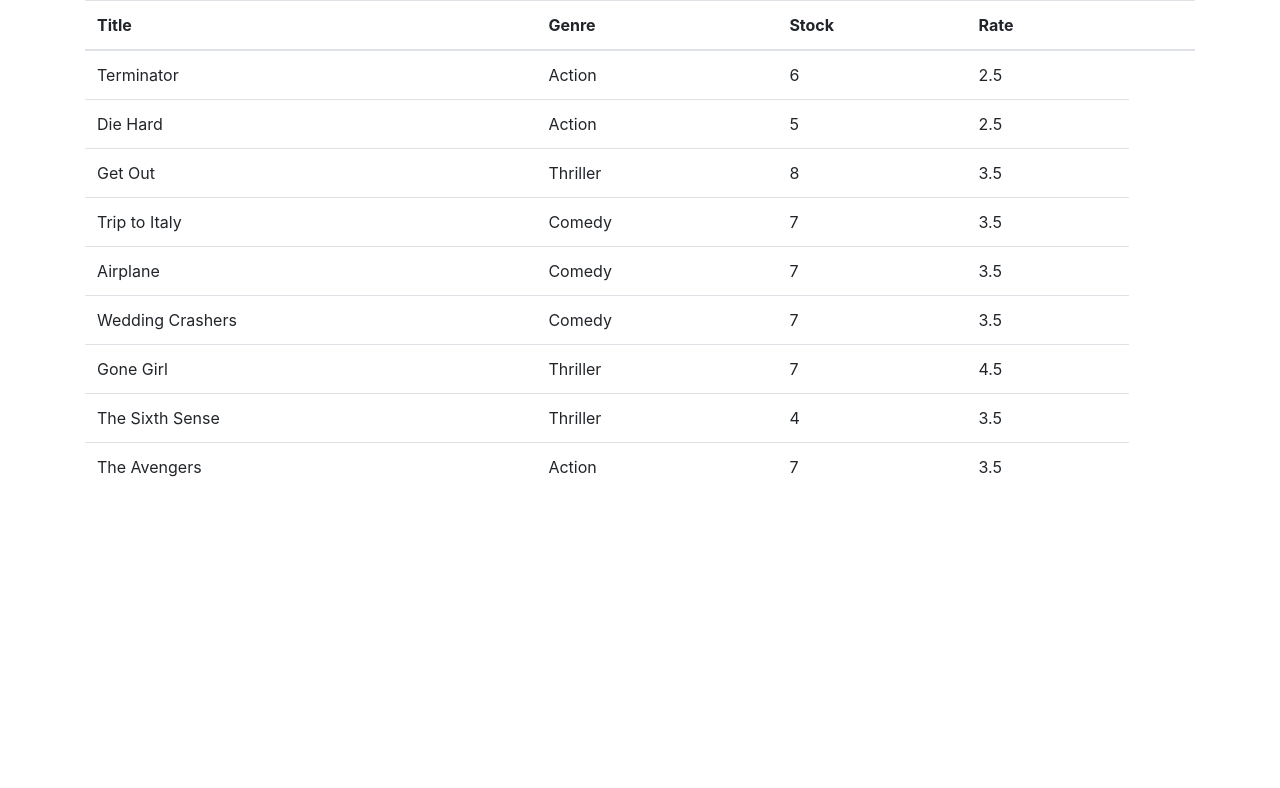
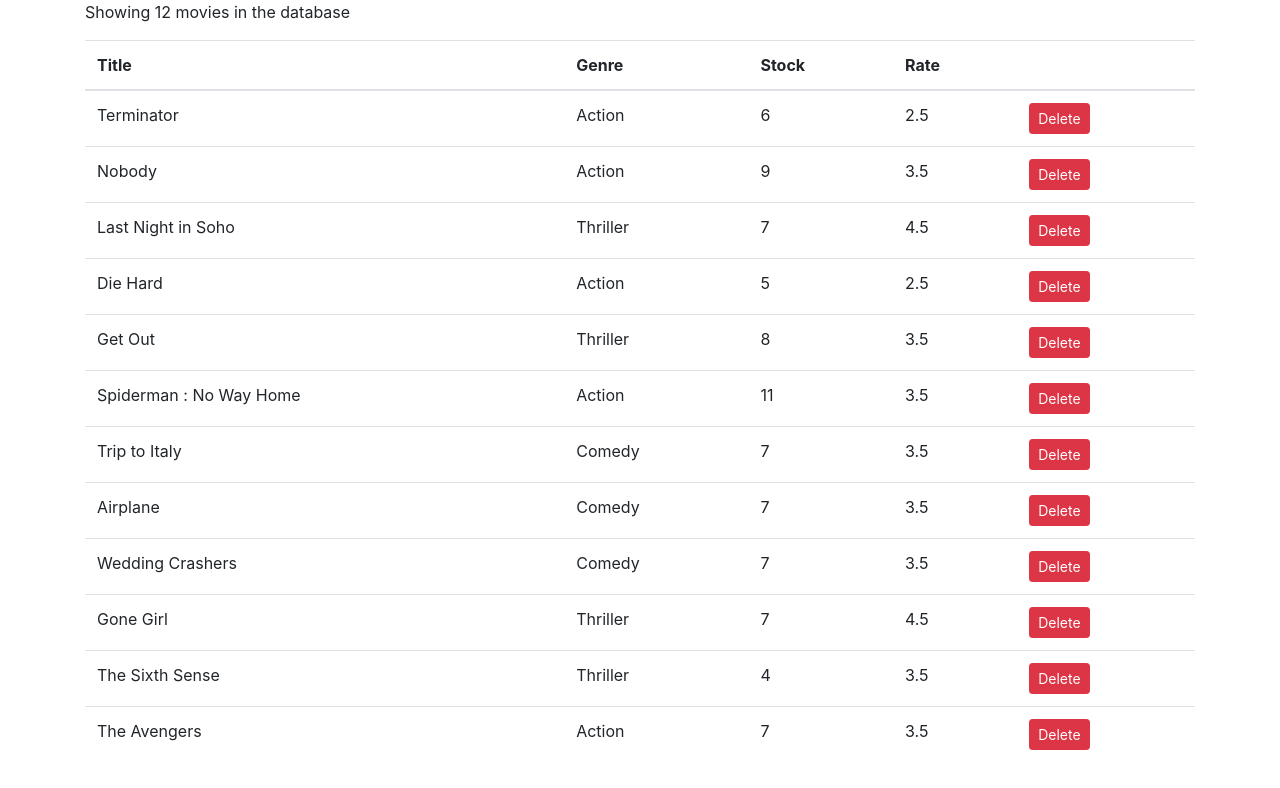
Before and after one commit to afrizaharahap/vidly-app, a React (Create React App) app: page / in a window 1280 px wide. Shown: the top 788 px of the page. Built offline with nearby package versions, Linux system fonts and the light colour scheme.

Commit message:
update component

```diff
--- a/src/components/movies.jsx
+++ b/src/components/movies.jsx
@@ -1,10 +1,24 @@
+import react from "react";
 import React, { Component } from "react";
 import { getMovies } from "../services/fakeMovieService";
 
 class Movies extends Component {
   state = { movies: getMovies() };
+
+  handleDelete = (movie) => {
+    //console.log("Button Clicked", movie);
+    const movies = this.state.movies.filter((m) => m._id != movie._id);
+    //Syntax diatas untuk menampilkan movie yang tidak di KLIK DELETE saja!
+    this.setState({ movies });
+    // update state dengan cara menimpa state object sebelumnya
+    // state sebelumnya = menampilkan seluruh movies
+  };
   render() {
+    const { length: count } = this.state.movies;
+    if (count === 0) return <p>There are no movies shown</p>;
     return (
+      <React.Fragment>
+        <p>Showing {count} movies in the database</p>
         <table className="table">
           <thead>
             <tr>
@@ -12,7 +26,7 @@
               <th>Genre</th>
               <th>Stock</th>
               <th>Rate</th>
-            <th />
+              <th></th>
             </tr>
           </thead>
           <tbody>
@@ -22,10 +36,19 @@
                 <td>{movie.genre.name}</td>
                 <td>{movie.numberInStock}</td>
                 <td>{movie.dailyRentalRate}</td>
+                <td>
+                  <button
+                    onClick={() => this.handleDelete(movie)}
+                    className="btn btn-danger btn-sm"
+                  >
+                    Delete
+                  </button>
+                </td>
               </tr>
             ))}
           </tbody>
         </table>
+      </React.Fragment>
     );
   }
 }
--- a/src/index.css
+++ b/src/index.css
@@ -1,13 +1,14 @@
 body {
   margin: 0;
-  font-family: -apple-system, BlinkMacSystemFont, 'Segoe UI', 'Roboto', 'Oxygen',
-    'Ubuntu', 'Cantarell', 'Fira Sans', 'Droid Sans', 'Helvetica Neue',
-    sans-serif;
-  -webkit-font-smoothing: antialiased;
-  -moz-osx-font-smoothing: grayscale;
+  padding: 20x 0 0 0;
+  /* font-family: -apple-system, BlinkMacSystemFont, "Segoe UI", "Roboto", "Oxygen",
+    "Ubuntu", "Cantarell", "Fira Sans", "Droid Sans", "Helvetica Neue",
+    sans-serif,
+  -webkit-font-smoothing: antialiased,
+  -moz-osx-font-smoothing: grayscale */
 }
 
 code {
-  font-family: source-code-pro, Menlo, Monaco, Consolas, 'Courier New',
+  font-family: source-code-pro, Menlo, Monaco, Consolas, "Courier New",
     monospace;
 }
--- a/src/services/fakeMovieService.js
+++ b/src/services/fakeMovieService.js
@@ -7,64 +7,87 @@
     genre: { _id: "5b21ca3eeb7f6fbccd471818", name: "Action" },
     numberInStock: 6,
     dailyRentalRate: 2.5,
-    publishDate: "2018-01-03T19:04:28.809Z"
+    publishDate: "2018-01-03T19:04:28.809Z",
+  },
+  {
+    _id: "5b21ca3eab7f6fbcdd471815",
+    title: "Nobody",
+    genre: { _id: "5b21ca3eeb7f6fbccd471818", name: "Action" },
+    numberInStock: 9,
+    dailyRentalRate: 3.5,
+    publishDate: "2018-01-03T19:04:28.809Z",
+    liked: true,
+  },
+  {
+    _id: "5b21ca4fdb7f6fbcad47181f",
+    title: "Last Night in Soho",
+    genre: { _id: "5b21ca3eeb7f6fbccd471820", name: "Thriller" },
+    numberInStock: 7,
+    dailyRentalRate: 4.5,
   },
   {
     _id: "5b21ca3eeb7f6fbccd471816",
     title: "Die Hard",
     genre: { _id: "5b21ca3eeb7f6fbccd471818", name: "Action" },
     numberInStock: 5,
-    dailyRentalRate: 2.5
+    dailyRentalRate: 2.5,
   },
   {
     _id: "5b21ca3eeb7f6fbccd471817",
     title: "Get Out",
     genre: { _id: "5b21ca3eeb7f6fbccd471820", name: "Thriller" },
     numberInStock: 8,
-    dailyRentalRate: 3.5
+    dailyRentalRate: 3.5,
+  },
+  {
+    _id: "5b21ca3aeb7f6fbcxsd471910",
+    title: "Spiderman : No Way Home",
+    genre: { _id: "5b21ca5eab7f6fbcxsd471829", name: "Action" },
+    numberInStock: 11,
+    dailyRentalRate: 3.5,
   },
   {
     _id: "5b21ca3eeb7f6fbccd471819",
     title: "Trip to Italy",
     genre: { _id: "5b21ca3eeb7f6fbccd471814", name: "Comedy" },
     numberInStock: 7,
-    dailyRentalRate: 3.5
+    dailyRentalRate: 3.5,
   },
   {
     _id: "5b21ca3eeb7f6fbccd47181a",
     title: "Airplane",
     genre: { _id: "5b21ca3eeb7f6fbccd471814", name: "Comedy" },
     numberInStock: 7,
-    dailyRentalRate: 3.5
+    dailyRentalRate: 3.5,
   },
   {
     _id: "5b21ca3eeb7f6fbccd47181b",
     title: "Wedding Crashers",
     genre: { _id: "5b21ca3eeb7f6fbccd471814", name: "Comedy" },
     numberInStock: 7,
-    dailyRentalRate: 3.5
+    dailyRentalRate: 3.5,
   },
   {
     _id: "5b21ca3eeb7f6fbccd47181e",
     title: "Gone Girl",
     genre: { _id: "5b21ca3eeb7f6fbccd471820", name: "Thriller" },
     numberInStock: 7,
-    dailyRentalRate: 4.5
+    dailyRentalRate: 4.5,
   },
   {
     _id: "5b21ca3eeb7f6fbccd47181f",
     title: "The Sixth Sense",
     genre: { _id: "5b21ca3eeb7f6fbccd471820", name: "Thriller" },
     numberInStock: 4,
-    dailyRentalRate: 3.5
+    dailyRentalRate: 3.5,
   },
   {
     _id: "5b21ca3eeb7f6fbccd471821",
     title: "The Avengers",
     genre: { _id: "5b21ca3eeb7f6fbccd471818", name: "Action" },
     numberInStock: 7,
-    dailyRentalRate: 3.5
-  }
+    dailyRentalRate: 3.5,
+  },
 ];
 
 export function getMovies() {
@@ -72,13 +95,13 @@
 }
 
 export function getMovie(id) {
-  return movies.find(m => m._id === id);
+  return movies.find((m) => m._id === id);
 }
 
 export function saveMovie(movie) {
-  let movieInDb = movies.find(m => m._id === movie._id) || {};
+  let movieInDb = movies.find((m) => m._id === movie._id) || {};
   movieInDb.name = movie.name;
-  movieInDb.genre = genresAPI.genres.find(g => g._id === movie.genreId);
+  movieInDb.genre = genresAPI.genres.find((g) => g._id === movie.genreId);
   movieInDb.numberInStock = movie.numberInStock;
   movieInDb.dailyRentalRate = movie.dailyRentalRate;
 
@@ -91,7 +114,7 @@
 }
 
 export function deleteMovie(id) {
-  let movieInDb = movies.find(m => m._id === id);
+  let movieInDb = movies.find((m) => m._id === id);
   movies.splice(movies.indexOf(movieInDb), 1);
   return movieInDb;
 }
```
Also changed, not shown: src/components/moviesMosh.jsx (deleted, +0 -56 lines). Lines whose indentation alone changed are shown as unchanged.
